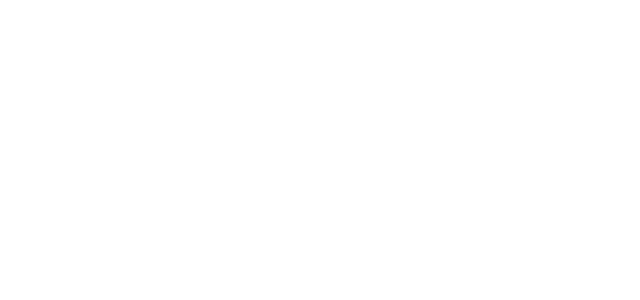
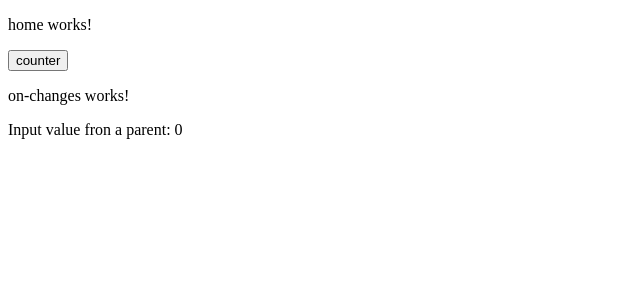
Before and after one commit to Mnangwe/angular_hooks, an Angular app: page / in a window 1280 px wide. Shown: the top 300 px of the page, without its empty margins (0-640 px from the left). Built offline with nearby package versions, Linux system fonts and the light colour scheme.

Commit message:
finishing onchanges hook

```diff
--- a/src/app/app.component.html
+++ b/src/app/app.component.html
@@ -1,2 +1,2 @@
-
+<app-home></app-home>
 <router-outlet></router-outlet>
--- a/src/app/app.module.ts
+++ b/src/app/app.module.ts
@@ -4,11 +4,13 @@
 import { AppRoutingModule } from './app-routing.module';
 import { AppComponent } from './app.component';
 import { OnChangesComponent } from './on-changes/on-changes.component';
+import { HomeComponent } from './home/home.component';
 
 @NgModule({
   declarations: [
     AppComponent,
     OnChangesComponent,
+    HomeComponent,
   ],
   imports: [
     BrowserModule,
--- /dev/null
+++ b/src/app/home/home.component.html
@@ -0,0 +1,4 @@
+<p>home works!</p>
+
+<button (click)="counter()">counter</button>
+<app-on-changes [data]="count">{{count}}</app-on-changes>
--- /dev/null
+++ b/src/app/home/home.component.ts
@@ -0,0 +1,21 @@
+import { Component, OnInit } from '@angular/core';
+
+@Component({
+  selector: 'app-home',
+  templateUrl: './home.component.html',
+  styleUrls: ['./home.component.css']
+})
+export class HomeComponent implements OnInit {
+
+  public count: number = 0
+
+  constructor() { }
+
+  ngOnInit(): void {
+  }
+
+  public counter(): void {
+    this.count++
+  }
+
+}
--- a/src/app/on-changes/on-changes.component.html
+++ b/src/app/on-changes/on-changes.component.html
@@ -1 +1,3 @@
 <p>on-changes works!</p>
+
+<p>Input value fron a parent: {{data}}</p>
--- a/src/app/on-changes/on-changes.component.ts
+++ b/src/app/on-changes/on-changes.component.ts
@@ -1,13 +1,21 @@
-import { Component, OnInit } from '@angular/core';
+import { Component, OnInit, Input, OnChanges, SimpleChanges } from '@angular/core';
 
 @Component({
   selector: 'app-on-changes',
   templateUrl: './on-changes.component.html',
   styleUrls: ['./on-changes.component.css']
 })
-export class OnChangesComponent implements OnInit {
+export class OnChangesComponent implements OnInit, OnChanges {
+  @Input() data!: number;
 
   constructor() { }
+
+  ngOnChanges(changes: SimpleChanges): void {
+    console.log(changes)
+    let cur = changes['data'].currentValue
+    console.log(cur)
+  }
+
 
   ngOnInit(): void {
   }
```
Also changed, not shown: src/app/home/home.component.css (added), 1 other file (tests, documents, lock files or other folders).
